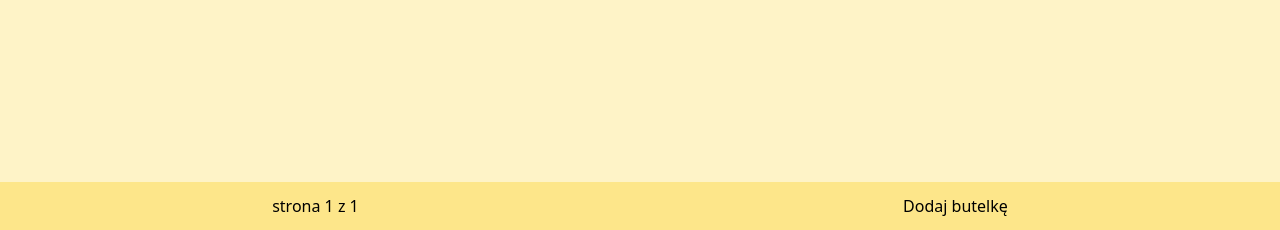
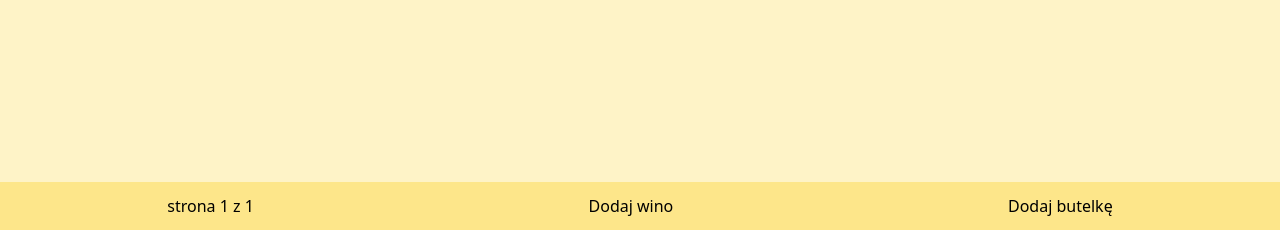
Before and after one commit to tobasqo/sommelier, a Django app: page / in a window 1280 px wide. Shown: the part 570-800 px from the top of the page. Run offline with Django 5.2, Linux system fonts and the light colour scheme; data that the repository does not hold is empty; some libraries are stand-ins or nearby versions.

Commit message:
fix comments

```diff
--- a/templates/partials/bottle_card.html
+++ b/templates/partials/bottle_card.html
@@ -2,7 +2,6 @@
 
 <div class="flex border border-gray-200 rounded-lg shadow max-w-52">
     <a href="{% url 'bottle-detail' bottle.pk %}">
-        {# it looks in static/wines rn #}
         <img
             class="rounded-t-lg object-scale-down"
             src="{% if bottle.image %}
--- a/templates/partials/bottom_bar.html
+++ b/templates/partials/bottom_bar.html
@@ -14,8 +14,13 @@
     </div>
     <div>
         <button type="button" class="text-md">
-            <a href="{% url 'wine-create' %}">{{ add_btn_text }}</a>
+            <a href="{% url 'wine-create' %}">Dodaj wino</a>
         </button>
     </div>
-    {# TODO: add bottle-create #}
+    <div>
+        <button type="button" class="text-md">
+            <a href="{% url 'bottle-create' 0 %}">Dodaj butelkę</a>
+        </button>
+
+    </div>
 </div>
--- a/templates/partials/bottle_detail.html
+++ b/templates/routes/bottle_detail.html
@@ -6,8 +6,6 @@
 {% endblock %}
 
 {% block body %}
-    {# TODO: przycisk do cofania do home #}
-
     <div class="justify-center my-6">
         {% if bottle.image %}
             <img
```
Also changed, not shown: templates/routes/bottle_form.html (renamed from templates/partials/forms/bottle_form.html), templates/routes/shop_info_form.html (renamed from templates/partials/forms/shop_info_form.html), templates/routes/wine_form.html (renamed from templates/partials/forms/wine_form.html).
